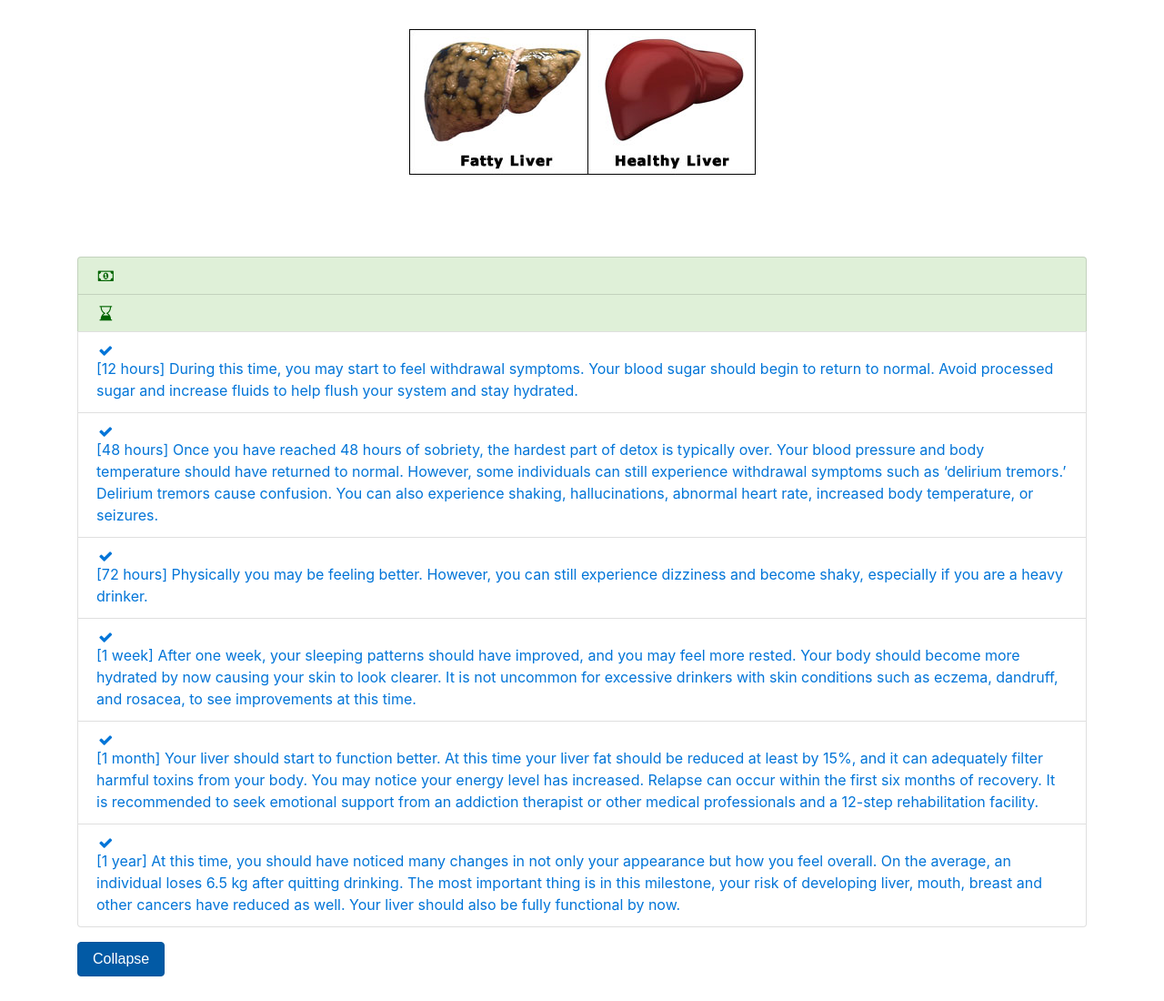
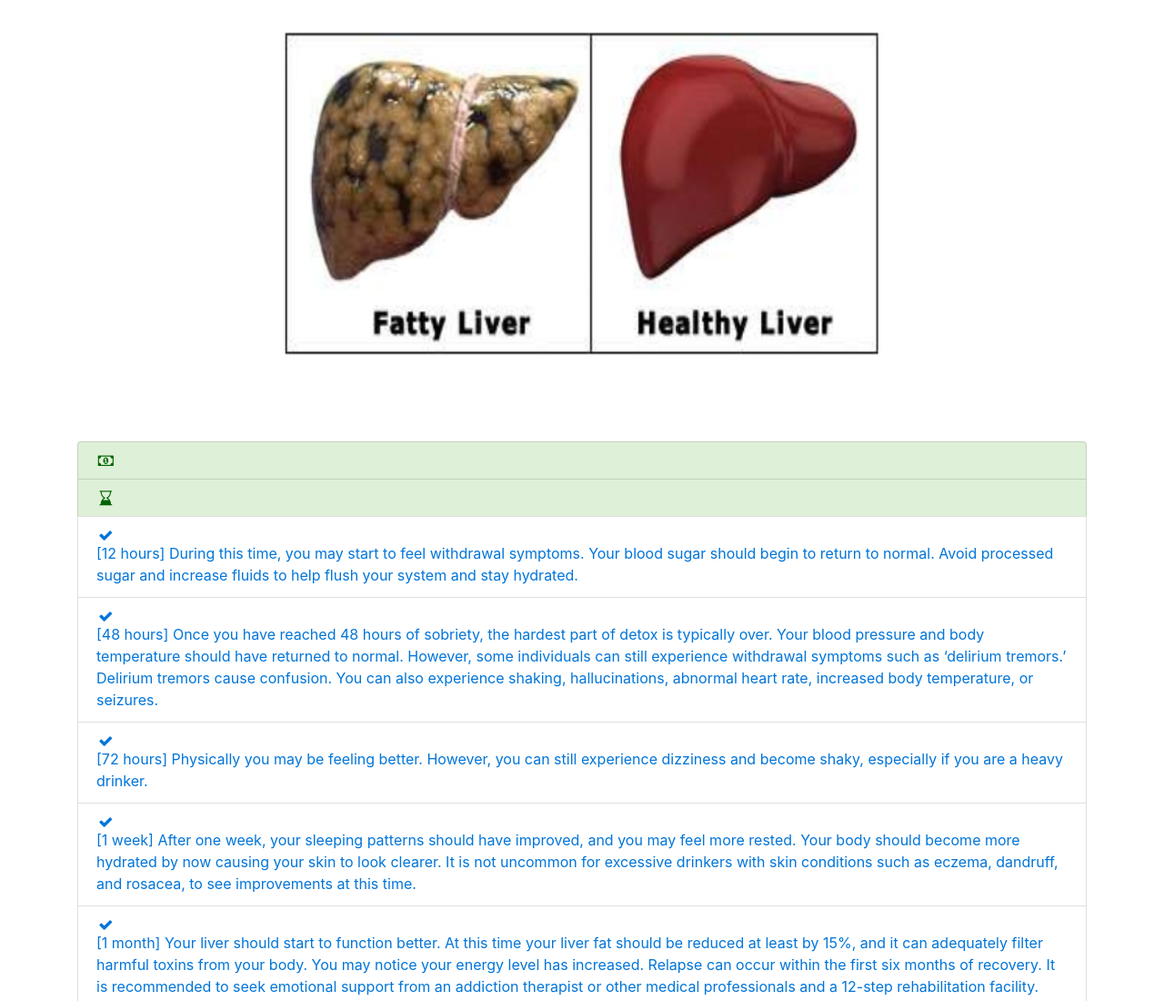
Before and after one commit to icegit/qalcohol, a plain HTML site: page index.html in a window 1280 px wide. Shown: the top 1100 px of the page at 91% size. Drawn offline with nearby package versions, Linux system fonts and the light colour scheme; a script that the page names is missing.

Commit message:
Update index.html

```diff
--- a/index.html
+++ b/index.html
@@ -97,7 +97,7 @@
 		<div class="container" id="carrier">
 			<div class="row align-items-top">
 				<div id="leftside" class="column col">
-					<img class="img-fluid" src="fatty-healthy-liver.jpg" />
+					<img class="img-fluid" src="fatty-liver.png" />
 					<h3 id="showTime"></h3>
 					<div class="progress" id="prbar"></div>
 				</div>
```
